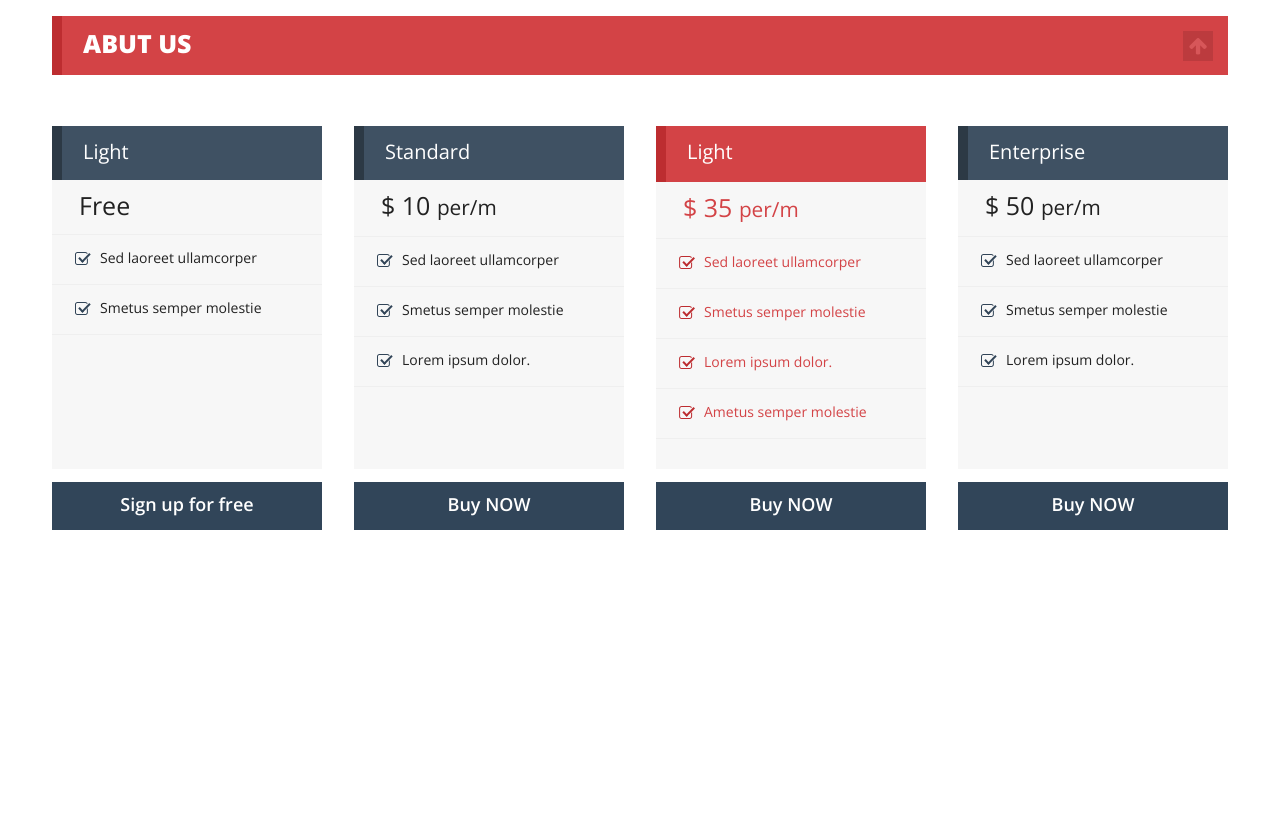
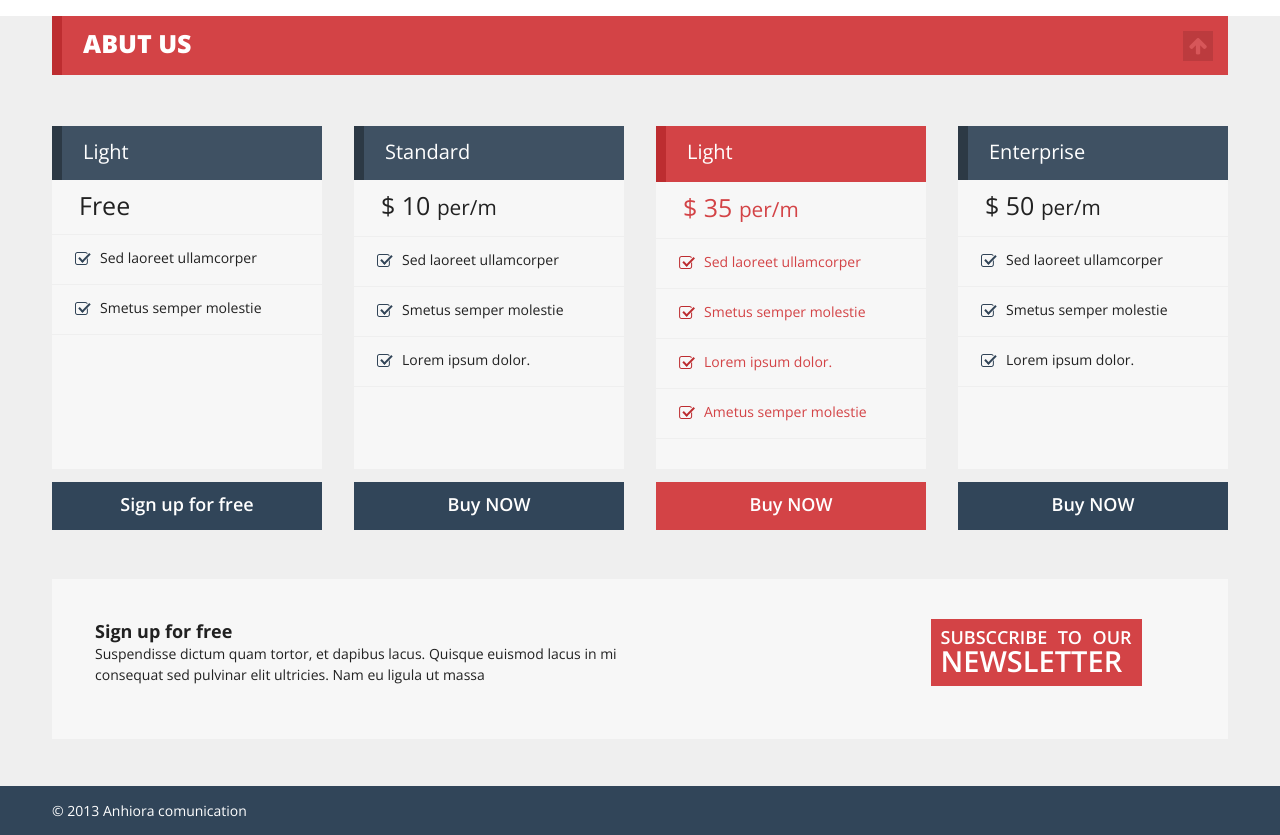
Before and after one commit to KseniyaBk/html_group_8_exam_5_maria, a plain HTML site: page index.html in a window 1280 px wide. Shown: the part 1380-2215 px from the top of the page. Before the commit the page ends 2006 px from the top, so only its background shows below. Drawn offline with nearby package versions, Linux system fonts and the light colour scheme.

Commit message:
fix responsiveness

```diff
--- a/index.html
+++ b/index.html
@@ -63,7 +63,7 @@
 	<div class="features">
 		<div class="container">
 			<div class="row">
-				<div class="col-md-3 clearfix">
+				<div class="col-md-3 col-sm-6 clearfix">
 					<div class="feature__icon">
 						<i class="fa fa-road"></i>
 					</div>
@@ -72,7 +72,7 @@
 						<p class="feature__text">Lorem ipsum dolor sit amet, consectetur adipisicing elit. Quibusdam, nam?</p>
 					</div>
 				</div>
-				<div class="col-md-3 clearfix">
+				<div class="col-md-3 col-sm-6 clearfix">
 					<div class="feature__icon">
 						<i class="fa fa-leaf"></i>
 					</div>
@@ -81,7 +81,7 @@
 						<p class="feature__text">Lorem ipsum dolor sit amet, consectetur adipisicing elit. Id, dolorum.</p>
 					</div>
 				</div>
-				<div class="col-md-3 clearfix">
+				<div class="col-md-3 col-sm-6 clearfix">
 					<div class="feature__icon">
 						<i class="fa fa-home"></i>
 					</div>
@@ -90,7 +90,7 @@
 						<p class="feature__text">Lorem ipsum dolor sit amet, consectetur adipisicing elit. Quas, obcaecati!</p>
 					</div>
 				</div>
-				<div class="col-md-3 clearfix">
+				<div class="col-md-3 col-sm-6 clearfix">
 					<div class="feature__icon">
 						<i class="fa fa-users"></i>
 					</div>
@@ -143,32 +143,32 @@
 			<h2 class="title box box--info">Services<span class="box__arrow"><i class="fa fa-arrow-up"></i></span></h2>
 			<div class="services__content">
 				<div class="row">
-					<div class="col-md-2 service">
+					<div class="col-md-2 col-sm-4 col-xs-6 service">
 						<div class="service__icon"><i class="fa fa-comments"></i></div>
 						<h3 class="service__title">Consulting</h3>
 						<p class="service__text">Lorem ipsum dolor sit amet, consectetur adipisicing elit. Repudiandae, mollitia.</p>
 					</div>
-					<div class="col-md-2 service">
+					<div class="col-md-2 col-sm-4 col-xs-6 service">
 						<div class="service__icon"><i class="fa fa-table"></i></div>
 						<h3 class="service__title">Planning</h3>
 						<p class="service__text">Lorem ipsum dolor sit amet, consectetur adipisicing elit. Voluptatum, reiciendis.</p>
 					</div>
-					<div class="col-md-2 service">
+					<div class="col-md-2 col-sm-4 col-xs-6 service">
 						<div class="service__icon"><i class="fa fa-cogs"></i></div>
 						<h3 class="service__title">Development</h3>
 						<p class="service__text">Lorem ipsum dolor sit amet, consectetur adipisicing elit. Dignissimos, odit.</p>
 					</div>
-					<div class="col-md-2 service">
+					<div class="col-md-2 col-sm-4 col-xs-6 service">
 						<div class="service__icon"><i class="fa fa-flask"></i></div>
 						<h3 class="service__title">Production</h3>
 						<p class="service__text">Lorem ipsum dolor sit amet, consectetur adipisicing elit. Inventore, nobis!</p>
 					</div>
-					<div class="col-md-2 service">
+					<div class="col-md-2 col-sm-4 col-xs-6 service">
 						<div class="service__icon"><span class="ic--chart"></span></div>
 						<h3 class="service__title">Analysis</h3>
 						<p class="service__text">Lorem ipsum dolor sit amet, consectetur adipisicing elit. Molestiae, delectus!</p>
 					</div>
-					<div class="col-md-2 service">
+					<div class="col-md-2 col-sm-4 col-xs-6 service">
 						<div class="service__icon"><i class="fa fa-plane"></i></div>
 						<h3 class="service__title">Release</h3>
 						<p class="service__text">Lorem ipsum dolor sit amet, consectetur adipisicing elit. Quaerat, ducimus.</p>
@@ -224,9 +224,28 @@
 						<a href="#" class="plan__button">Buy NOW</a>
 					</div>
 				</div>
+				<div class="invitation">
+					<div class="row">
+						<div class="col-md-6">
+							<h3 class="invitation__title">Sign up for free</h3>
+							<p  class="invitation__text">Suspendisse dictum quam tortor, et dapibus lacus. Quisque euismod lacus in mi consequat sed pulvinar elit ultricies. Nam eu ligula ut massa</p>
+						</div>
+						<div class="col-md-3 col-md-offset-3 clearfix">
+							<a class="banner pull-left" href="#">
+								<span class="banner__sm">SUBSCCRIBE TO OUR</span>
+								<span class="banner__lg">NEWSLETTER</span>
+							</a>
+						</div>
+					</div>
+				</div>
 			</div>
 		</div>
 	</div>
+	<footer class="footer">
+		<div class="container">
+			<p class="copyright">© 2013 Anhiora comunication </p>
+		</div>
+	</footer>
 	<script src="vendor/jquery/jquery-3.1.1.min.js"></script>
 	<script src="vendor/slick/slick.min.js"></script>
 	<script src="js/main.js"></script>
--- a/styles/style.css
+++ b/styles/style.css
@@ -257,7 +257,7 @@ h4 {
 	font-size: 12px;
 }
 .prices {
-
+	background: #efefef;
 }
 .prices__content {
 	padding: 4.4% 0 4%;;
@@ -266,22 +266,24 @@ h4 {
 .plan {
 	width: 25%;
 	max-width: 270px;
+	min-width: 200px;
 	background: #f7f7f7;
 	position: relative;
 	min-height: 343px;
-	margin-bottom: 70px;;
+	margin-bottom: 70px;
 }
 .plan__wrapper {
 	display: flex;
+	flex-wrap: wrap;
 	justify-content: space-between;
-	margin-bottom: 40px;;
+	margin-bottom: 40px;
 }
 .plan__price {
 	line-height: 36px;
 	padding: 7px 27px 11px;
 	font-weight: 500;
 	border-bottom: 1px solid #efefef;
-	font-size: 25px;;
+	font-size: 25px;
 }
 .plan.active .plan__price,
 .plan.active .plan__list
@@ -327,3 +329,45 @@ h4 {
 	text-decoration: none;
 	align-self: baseline;
 }
+.plan.active .plan__button {
+	background: #d34346;
+}
+.invitation {
+	background: #f7f7f7;
+	padding: 40px 43px;
+}
+.invitation__title{
+	font-size: 18px;
+	margin: 0;;
+
+}
+.invitation__text{
+	margin-top: 0;
+	line-height: 1.5;
+
+}
+.banner {
+	background: #d34346;
+	color: #fff;
+	display: inline-block;
+	text-decoration: none;
+	text-align: justify;
+	padding: 10px 10px;
+	max-width: 191px;;
+}
+.banner__sm {
+	font-size: 18px;
+	line-height: 16px;
+	font-weight: 600;
+}
+.banner__lg{
+	font-size: 29px;
+	line-height: 26px;
+	font-weight: 600;
+
+}
+.footer {
+	background: #314559;
+	padding: 1px 0;
+	color: #fff;
+}
```
Also changed, not shown: uploads/banner.jpg (added).
